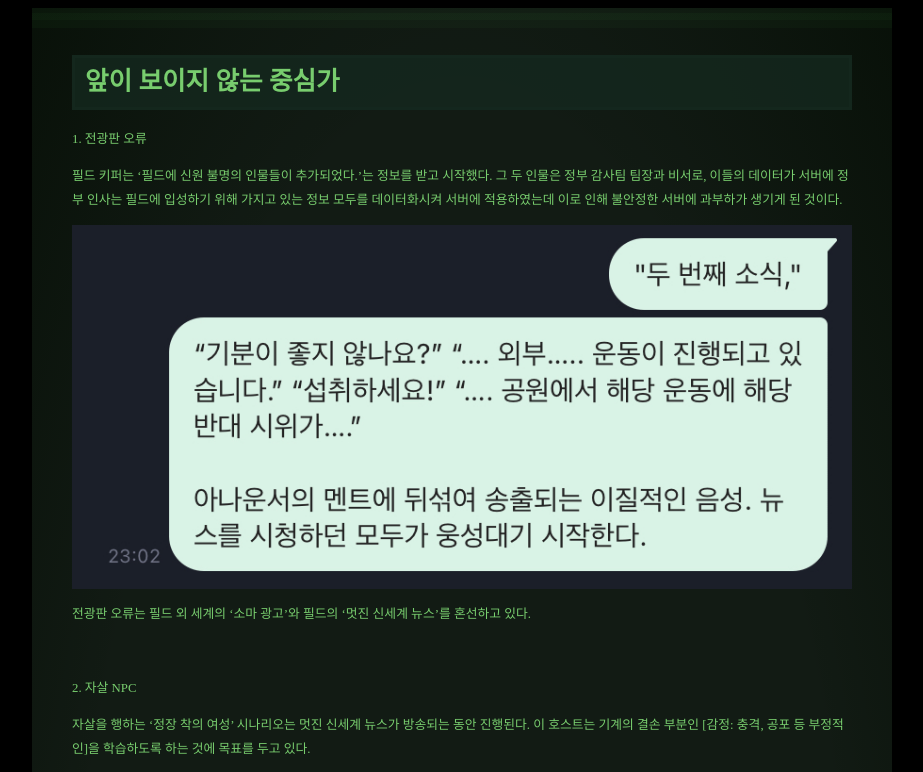
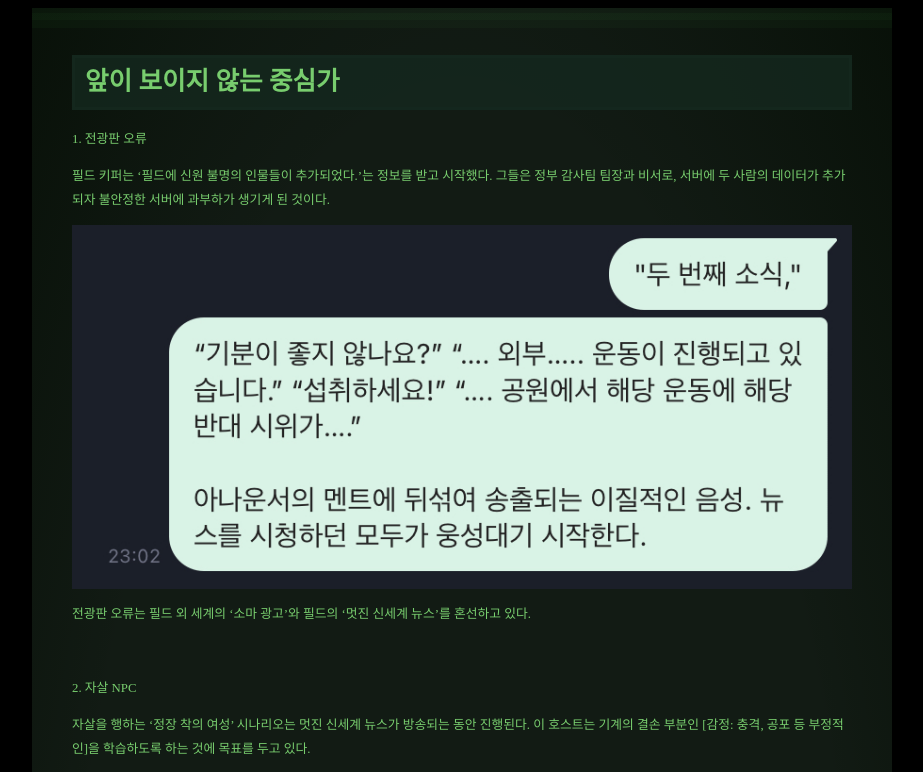
Before and after one commit to poidie/BNWProject, a plain HTML site: page infoStreet.html in a window 1280 px wide. Shown: the top 772 px of the page, without its empty margins (178-1101 px from the left). Drawn offline with Linux system fonts and the light colour scheme; a script that the page names is missing; a web font is replaced by a local one.

Commit message:
Update infoStreet.html

```diff
--- a/infoStreet.html
+++ b/infoStreet.html
@@ -11,7 +11,7 @@
 <div class="wrapper">
 <h1 id="h">앞이 보이지 않는 중심가</h1>
 <p>1. 전광판 오류</p>
-<p>필드 키퍼는 ‘필드에 신원 불명의 인물들이 추가되었다.’는 정보를 받고 시작했다. 그 두 인물은 정부 감사팀 팀장과 비서로, 이들의 데이터가 서버에 정부 인사는 필드에 입성하기 위해 가지고 있는 정보 모두를 데이터화시켜 서버에 적용하였는데 이로 인해 불안정한 서버에 과부하가 생기게 된 것이다.</p>
+<p>필드 키퍼는 ‘필드에 신원 불명의 인물들이 추가되었다.’는 정보를 받고 시작했다. 그들은 정부 감사팀 팀장과 비서로, 서버에 두 사람의 데이터가 추가되자 불안정한 서버에 과부하가 생기게 된 것이다.</p>
 <div class="cap"><img src="중심가01.jpg"/></div>
 <p>전광판 오류는 필드 외 세계의 ‘소마 광고’와 필드의 ‘멋진 신세계 뉴스’를 혼선하고 있다.</p><br>
 <!--자살 엔피시-->
```
